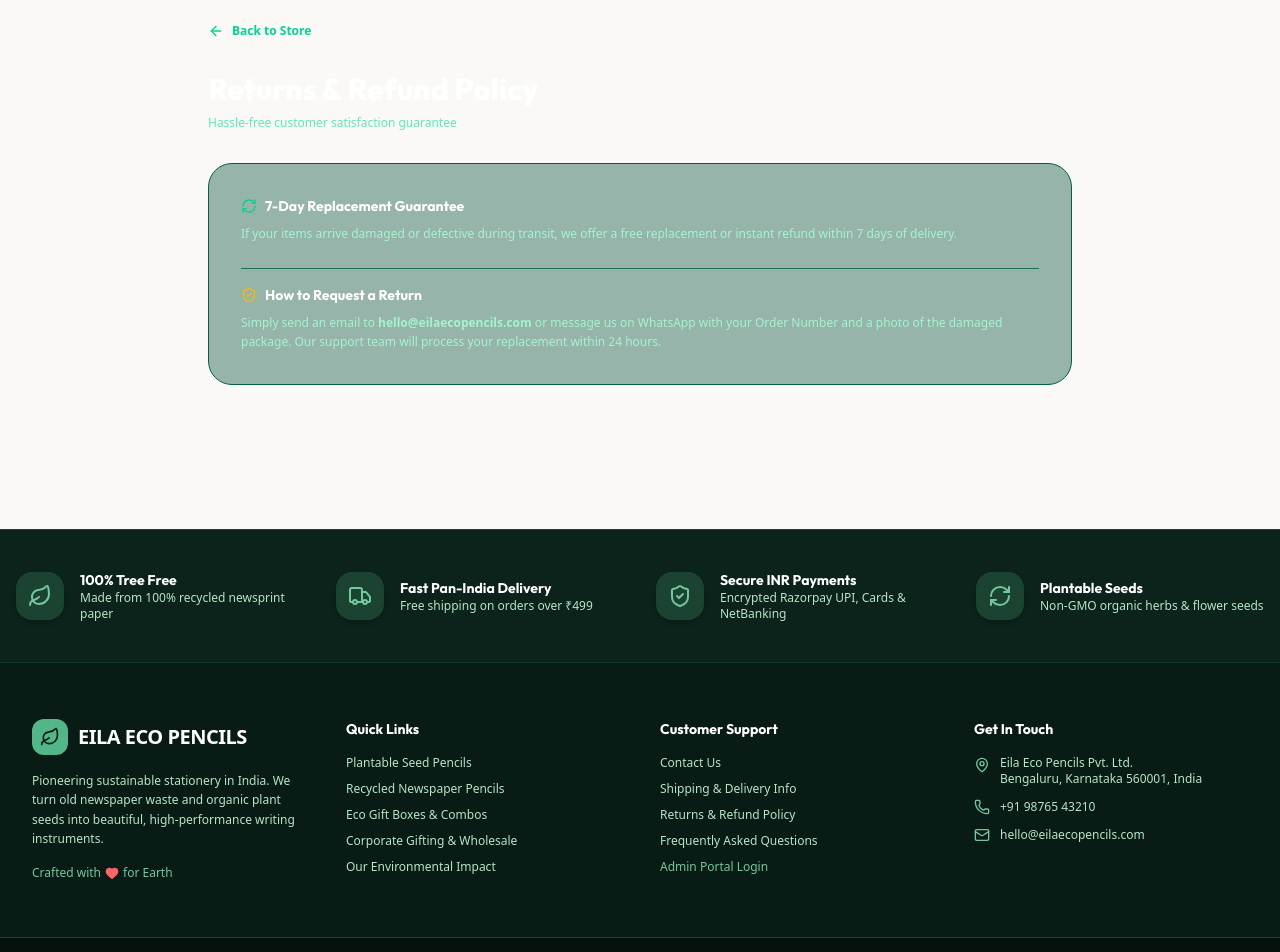
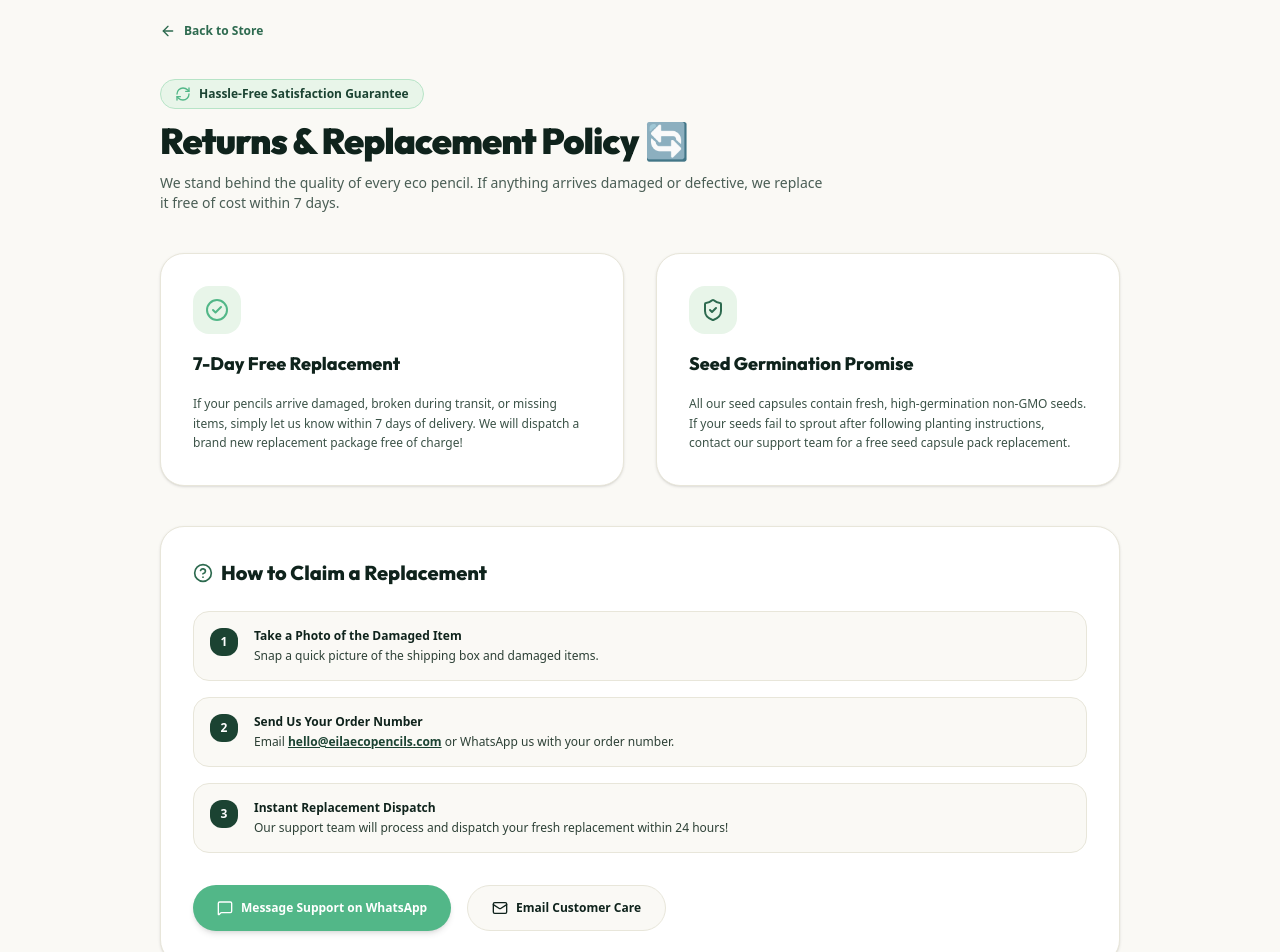
Before and after one commit to tejassutrave/eila_eco_pencils, a Next.js app: page /returns in a window 1280 px wide. Shown: the part 140-1092 px from the top of the page. Built offline with nearby package versions, Linux system fonts and the light colour scheme; no server answers.

Commit message:
Redesign Shipping, Returns, and FAQ pages with high-contrast typography and interactive accordions

```diff
--- a/app/faq/page.js
+++ b/app/faq/page.js
@@ -1,54 +1,115 @@
 'use client';
 
-import React from 'react';
+import React, { useState } from 'react';
 import Link from 'next/link';
-import { HelpCircle, ArrowLeft } from 'lucide-react';
+import { HelpCircle, ChevronDown, ArrowLeft, Sparkles, MessageSquare } from 'lucide-react';
 
-export default function FAQPage() {
-  const faqs = [
+const FAQ_ITEMS = [
   {
     q: 'How do plantable seed pencils work?',
-      a: 'Each pencil has a biodegradable seed capsule at the end containing non-GMO organic seeds. When the pencil becomes too short to write with, insert the seed end upside down into a pot of soil, water daily, and give it sunlight. The capsule dissolves and seeds germinate in 5-10 days!'
+    a: 'Each pencil has a biodegradable seed capsule at the end containing non-GMO organic seeds. Write and sharpen your pencil like normal. When it becomes too short to write with, insert the seed capsule end upside down into a pot of soil, water daily, and give it sunlight. The capsule dissolves within 48 hours and seeds germinate in 5-10 days!'
   },
   {
     q: 'Are these pencils made from wood?',
-      a: 'No! 100% of our pencils are tree-free. They are made from upcycled post-consumer newsprint paper rolled tightly around dark graphite lead.'
+    a: 'No! 100% of our pencils are tree-free. They are handcrafted from upcycled post-consumer newsprint paper rolled tightly around dark graphite lead. No trees are cut down to make Eila pencils.'
   },
   {
     q: 'Can these pencils be sharpened using normal sharpeners?',
-      a: 'Yes! They sharpen smoothly using any standard pencil sharpener. The paper layers create a rainbow peel effect when sharpened.'
+    a: 'Yes! They sharpen smoothly using any standard pencil sharpener. The recycled paper layers create a beautiful rainbow peel effect when sharpened.'
   },
   {
-      q: 'What seeds are available?',
-      a: 'We include Tomato, Chilli, Basil, Coriander, Marigold, and Sunflower seeds.'
+    q: 'What seed varieties are available in the pencil packs?',
+    a: 'Our seed packs contain 5 organic seed varieties: Tomato 🍅, Sweet Basil 🌿, Green Chilli 🌶️, French Marigold 🌼, and Golden Sunflower 🌻.'
   },
   {
-      q: 'What is the shipping cost?',
-      a: 'Shipping is FREE across India for orders above ₹499. For orders under ₹499, shipping is ₹49.'
+    q: 'What is the shipping cost across India?',
+    a: 'Shipping is FREE across India on all orders above ₹499. For orders below ₹499, a flat shipping fee of ₹49 applies.'
+  },
+  {
+    q: 'Do you offer custom branding for corporate bulk orders?',
+    a: 'Yes! We offer custom logo printing, eco-kraft gift boxes, and bulk discounts for schools, corporate events, and wedding return gifts. Visit our Corporate & Bulk page to request a quote.'
   }
 ];
 
+export default function FAQPage() {
+  const [openIndex, setOpenIndex] = useState(0);
+
+  const toggleAccordion = (index) => {
+    setOpenIndex(openIndex === index ? null : index);
+  };
+
   return (
-    <div className="max-w-4xl mx-auto px-4 py-12 space-y-8">
-      <Link href="/" className="inline-flex items-center gap-2 text-xs font-bold text-emerald-400 hover:text-emerald-300">
-        <ArrowLeft className="w-4 h-4" /> Back to Home
+    <div className="max-w-4xl mx-auto px-4 sm:px-6 lg:px-8 py-12 space-y-10">
+
+      {/* Back Link */}
+      <Link href="/" className="inline-flex items-center gap-2 text-xs font-bold text-[#2d6a4f] hover:text-[#1b4332] transition-colors">
+        <ArrowLeft className="w-4 h-4" /> Back to Store
       </Link>
 
-      <div className="space-y-2">
-        <h1 className="text-3xl font-extrabold text-white">Frequently Asked Questions</h1>
-        <p className="text-xs text-emerald-300">Everything you need to know about Eila Eco Pencils</p>
+      {/* Page Header */}
+      <div className="space-y-3 text-center sm:text-left">
+        <div className="inline-flex items-center gap-2 px-3.5 py-1.5 rounded-full bg-[#e8f5e9] border border-[#b7e4c7] text-[#1b4332] text-xs font-extrabold">
+          <HelpCircle className="w-4 h-4 text-[#52b788]" />
+          <span>Got Questions? We Have Answers!</span>
+        </div>
+        <h1 className="text-3xl sm:text-4xl font-black text-[#0f231c] tracking-tight">
+          Frequently Asked Questions ❓
+        </h1>
+        <p className="text-sm text-[#4a5e55]">
+          Everything you need to know about Eila Eco Pencils, planting instructions, and orders.
+        </p>
       </div>
 
+      {/* Interactive FAQ Accordion List */}
       <div className="space-y-4">
-        {faqs.map((faq, idx) => (
-          <div key={idx} className="bg-emerald-900/40 border border-emerald-800 rounded-2xl p-5 space-y-2">
-            <h3 className="font-bold text-sm text-white flex items-center gap-2">
-              <HelpCircle className="w-4 h-4 text-emerald-400 shrink-0" /> {faq.q}
-            </h3>
-            <p className="text-xs text-emerald-300 pl-6 leading-relaxed">{faq.a}</p>
+        {FAQ_ITEMS.map((item, idx) => {
+          const isOpen = openIndex === idx;
+          return (
+            <div
+              key={idx}
+              className={`bg-white border rounded-3xl overflow-hidden transition-all duration-300 shadow-sm ${
+                isOpen ? 'border-[#52b788] ring-4 ring-[#52b788]/10' : 'border-[#e8e6da] hover:border-[#b7e4c7]'
+              }`}
+            >
+              <button
+                onClick={() => toggleAccordion(idx)}
+                className="w-full p-6 text-left flex justify-between items-center gap-4 focus:outline-none"
+              >
+                <span className="font-extrabold text-base text-[#0f231c] flex items-center gap-3">
+                  <span className="w-8 h-8 rounded-xl bg-[#e8f5e9] text-[#1b4332] flex items-center justify-center text-xs font-black shrink-0">
+                    Q{idx + 1}
+                  </span>
+                  {item.q}
+                </span>
+                <ChevronDown className={`w-5 h-5 text-[#2d6a4f] shrink-0 transition-transform duration-300 ${isOpen ? 'rotate-180 text-[#1b4332]' : ''}`} />
+              </button>
+
+              {isOpen && (
+                <div className="px-6 pb-6 pt-0 text-xs sm:text-sm text-[#3b5247] leading-relaxed border-t border-[#f0efe6] mt-1 pt-4 pl-16">
+                  {item.a}
                 </div>
-        ))}
+              )}
             </div>
+          );
+        })}
+      </div>
+
+      {/* Still Have Questions Card */}
+      <div className="p-8 bg-[#1b4332] text-white rounded-3xl border border-[#2d6a4f] flex flex-col sm:flex-row items-center justify-between gap-6 shadow-xl">
+        <div className="space-y-2 text-center sm:text-left">
+          <h3 className="font-extrabold text-lg text-white">Still Have Questions?</h3>
+          <p className="text-xs text-[#d8f3dc]">Our eco team is here to help you via WhatsApp or Email 7 days a week!</p>
+        </div>
+        <a
+          href="https://wa.me/919876543210"
+          target="_blank"
+          rel="noopener noreferrer"
+          className="px-6 py-3.5 bg-[#52b788] hover:bg-[#40916c] text-white font-black text-xs rounded-full inline-flex items-center gap-2 shadow-lg shrink-0 transition-transform hover:scale-105"
+        >
+          <MessageSquare className="w-4 h-4" /> WhatsApp Us Now
+        </a>
+      </div>
+
     </div>
   );
 }
--- a/app/returns/page.js
+++ b/app/returns/page.js
@@ -2,35 +2,107 @@
 
 import React from 'react';
 import Link from 'next/link';
-import { RefreshCw, ArrowLeft, ShieldCheck } from 'lucide-react';
+import { RefreshCw, ShieldCheck, ArrowLeft, MessageSquare, Mail, CheckCircle2, HelpCircle } from 'lucide-react';
 
 export default function ReturnsPage() {
   return (
-    <div className="max-w-4xl mx-auto px-4 py-12 space-y-8">
-      <Link href="/shop" className="inline-flex items-center gap-2 text-xs font-bold text-emerald-400 hover:text-emerald-300">
+    <div className="max-w-5xl mx-auto px-4 sm:px-6 lg:px-8 py-12 space-y-10">
+
+      {/* Back Link */}
+      <Link href="/" className="inline-flex items-center gap-2 text-xs font-bold text-[#2d6a4f] hover:text-[#1b4332] transition-colors">
         <ArrowLeft className="w-4 h-4" /> Back to Store
       </Link>
 
-      <div className="space-y-2">
-        <h1 className="text-3xl font-extrabold text-white">Returns & Refund Policy</h1>
-        <p className="text-xs text-emerald-300">Hassle-free customer satisfaction guarantee</p>
+      {/* Page Header */}
+      <div className="space-y-3 text-center sm:text-left">
+        <div className="inline-flex items-center gap-2 px-3.5 py-1.5 rounded-full bg-[#e8f5e9] border border-[#b7e4c7] text-[#1b4332] text-xs font-extrabold">
+          <RefreshCw className="w-4 h-4 text-[#52b788]" />
+          <span>Hassle-Free Satisfaction Guarantee</span>
+        </div>
+        <h1 className="text-3xl sm:text-4xl font-black text-[#0f231c] tracking-tight">
+          Returns & Replacement Policy 🔄
+        </h1>
+        <p className="text-sm text-[#4a5e55] max-w-2xl">
+          We stand behind the quality of every eco pencil. If anything arrives damaged or defective, we replace it free of cost within 7 days.
+        </p>
       </div>
 
-      <div className="bg-emerald-900/40 border border-emerald-800 rounded-3xl p-6 sm:p-8 space-y-6 text-xs text-emerald-200 leading-relaxed">
-        <div className="space-y-2">
-          <h3 className="font-bold text-sm text-white flex items-center gap-2">
-            <RefreshCw className="w-4 h-4 text-emerald-400" /> 7-Day Replacement Guarantee
-          </h3>
-          <p>If your items arrive damaged or defective during transit, we offer a free replacement or instant refund within 7 days of delivery.</p>
+      {/* Guarantee Cards */}
+      <div className="grid grid-cols-1 md:grid-cols-2 gap-8">
+
+        <div className="bg-white border border-[#e8e6da] rounded-3xl p-8 space-y-4 shadow-sm">
+          <div className="w-12 h-12 rounded-2xl bg-[#e8f5e9] text-[#1b4332] flex items-center justify-center font-bold">
+            <CheckCircle2 className="w-6 h-6 text-[#52b788]" />
+          </div>
+          <h3 className="font-extrabold text-lg text-[#0f231c]">7-Day Free Replacement</h3>
+          <p className="text-xs text-[#3b5247] leading-relaxed">
+            If your pencils arrive damaged, broken during transit, or missing items, simply let us know within 7 days of delivery. We will dispatch a brand new replacement package free of charge!
+          </p>
         </div>
 
-        <div className="space-y-2 border-t border-emerald-800/80 pt-4">
-          <h3 className="font-bold text-sm text-white flex items-center gap-2">
-            <ShieldCheck className="w-4 h-4 text-amber-400" /> How to Request a Return
-          </h3>
-          <p>Simply send an email to <strong>hello@eilaecopencils.com</strong> or message us on WhatsApp with your Order Number and a photo of the damaged package. Our support team will process your replacement within 24 hours.</p>
+        <div className="bg-white border border-[#e8e6da] rounded-3xl p-8 space-y-4 shadow-sm">
+          <div className="w-12 h-12 rounded-2xl bg-[#e8f5e9] text-[#1b4332] flex items-center justify-center font-bold">
+            <ShieldCheck className="w-6 h-6 text-[#2d6a4f]" />
+          </div>
+          <h3 className="font-extrabold text-lg text-[#0f231c]">Seed Germination Promise</h3>
+          <p className="text-xs text-[#3b5247] leading-relaxed">
+            All our seed capsules contain fresh, high-germination non-GMO seeds. If your seeds fail to sprout after following planting instructions, contact our support team for a free seed capsule pack replacement.
+          </p>
         </div>
+
       </div>
+
+      {/* How to Request Return Card */}
+      <div className="bg-white border border-[#e8e6da] rounded-3xl p-8 space-y-6 shadow-sm">
+        <h3 className="font-extrabold text-xl text-[#0f231c] flex items-center gap-2">
+          <HelpCircle className="w-5 h-5 text-[#2d6a4f]" /> How to Claim a Replacement
+        </h3>
+
+        <div className="space-y-4 text-xs text-[#2d4036]">
+          <div className="flex gap-4 items-start bg-[#faf9f5] p-4 rounded-2xl border border-[#e8e6da]">
+            <span className="w-7 h-7 rounded-xl bg-[#1b4332] text-white flex items-center justify-center font-black shrink-0">1</span>
+            <div className="space-y-1">
+              <strong className="block text-[#0f231c]">Take a Photo of the Damaged Item</strong>
+              <span>Snap a quick picture of the shipping box and damaged items.</span>
+            </div>
+          </div>
+
+          <div className="flex gap-4 items-start bg-[#faf9f5] p-4 rounded-2xl border border-[#e8e6da]">
+            <span className="w-7 h-7 rounded-xl bg-[#1b4332] text-white flex items-center justify-center font-black shrink-0">2</span>
+            <div className="space-y-1">
+              <strong className="block text-[#0f231c]">Send Us Your Order Number</strong>
+              <span>Email <a href="mailto:hello@eilaecopencils.com" className="text-[#1b4332] font-bold underline">hello@eilaecopencils.com</a> or WhatsApp us with your order number.</span>
+            </div>
+          </div>
+
+          <div className="flex gap-4 items-start bg-[#faf9f5] p-4 rounded-2xl border border-[#e8e6da]">
+            <span className="w-7 h-7 rounded-xl bg-[#1b4332] text-white flex items-center justify-center font-black shrink-0">3</span>
+            <div className="space-y-1">
+              <strong className="block text-[#0f231c]">Instant Replacement Dispatch</strong>
+              <span>Our support team will process and dispatch your fresh replacement within 24 hours!</span>
+            </div>
+          </div>
+        </div>
+
+        <div className="pt-2 flex flex-col sm:flex-row gap-4">
+          <a
+            href="https://wa.me/919876543210"
+            target="_blank"
+            rel="noopener noreferrer"
+            className="px-6 py-3.5 bg-[#52b788] hover:bg-[#40916c] text-white font-extrabold text-xs rounded-full inline-flex items-center justify-center gap-2 shadow-md transition-transform hover:scale-105"
+          >
+            <MessageSquare className="w-4 h-4" /> Message Support on WhatsApp
+          </a>
+          <a
+            href="mailto:hello@eilaecopencils.com"
+            className="px-6 py-3.5 bg-[#faf9f5] hover:bg-[#f0efe6] text-[#0f231c] border border-[#e8e6da] font-extrabold text-xs rounded-full inline-flex items-center justify-center gap-2 transition-transform hover:scale-105"
+          >
+            <Mail className="w-4 h-4" /> Email Customer Care
+          </a>
+        </div>
+
+      </div>
+
     </div>
   );
 }
--- a/app/shipping/page.js
+++ b/app/shipping/page.js
@@ -2,46 +2,90 @@
 
 import React from 'react';
 import Link from 'next/link';
-import { Truck, Clock, ShieldCheck, MapPin, ArrowLeft } from 'lucide-react';
+import { Truck, Clock, ShieldCheck, ArrowLeft, PackageCheck, MapPin, Sparkles } from 'lucide-react';
 
 export default function ShippingPage() {
   return (
-    <div className="max-w-4xl mx-auto px-4 py-12 space-y-8">
-      <Link href="/shop" className="inline-flex items-center gap-2 text-xs font-bold text-emerald-400 hover:text-emerald-300">
+    <div className="max-w-5xl mx-auto px-4 sm:px-6 lg:px-8 py-12 space-y-10">
+
+      {/* Back Link */}
+      <Link href="/" className="inline-flex items-center gap-2 text-xs font-bold text-[#2d6a4f] hover:text-[#1b4332] transition-colors">
         <ArrowLeft className="w-4 h-4" /> Back to Store
       </Link>
 
-      <div className="space-y-2">
-        <h1 className="text-3xl font-extrabold text-white">Shipping & Delivery Information</h1>
-        <p className="text-xs text-emerald-300">Pan-India eco-friendly packaging and dispatch policy</p>
+      {/* Page Header */}
+      <div className="space-y-3 text-center sm:text-left">
+        <div className="inline-flex items-center gap-2 px-3.5 py-1.5 rounded-full bg-[#e8f5e9] border border-[#b7e4c7] text-[#1b4332] text-xs font-extrabold">
+          <Truck className="w-4 h-4 text-[#52b788]" />
+          <span>Pan-India Dispatch & Delivery Policy</span>
+        </div>
+        <h1 className="text-3xl sm:text-4xl font-black text-[#0f231c] tracking-tight">
+          Shipping & Delivery Information 🚚
+        </h1>
+        <p className="text-sm text-[#4a5e55] max-w-2xl">
+          Fast, eco-friendly, 100% plastic-free packaging dispatched across India.
+        </p>
       </div>
 
-      <div className="bg-emerald-900/40 border border-emerald-800 rounded-3xl p-6 sm:p-8 space-y-6 text-xs text-emerald-200 leading-relaxed">
-        <div className="space-y-2">
-          <h3 className="font-bold text-sm text-white flex items-center gap-2">
-            <Truck className="w-4 h-4 text-emerald-400" /> Free Shipping Threshold
-          </h3>
-          <p>We offer <strong>FREE Shipping across India</strong> on all retail orders above <strong>₹499</strong>. For orders below ₹499, a flat shipping fee of ₹49 applies.</p>
+      {/* Delivery Cards Grid */}
+      <div className="grid grid-cols-1 md:grid-cols-3 gap-6">
+
+        <div className="bg-white border border-[#e8e6da] rounded-3xl p-6 space-y-3 shadow-sm hover:shadow-md transition-shadow">
+          <div className="w-12 h-12 rounded-2xl bg-[#e8f5e9] text-[#1b4332] flex items-center justify-center font-bold">
+            <Sparkles className="w-6 h-6 text-amber-500" />
+          </div>
+          <h3 className="font-extrabold text-base text-[#0f231c]">Free Shipping</h3>
+          <p className="text-xs text-[#3b5247] leading-relaxed">
+            Free shipping across India on all retail orders above <strong>₹499</strong>. Flat ₹49 delivery fee applies on smaller orders.
+          </p>
         </div>
 
-        <div className="space-y-2 border-t border-emerald-800/80 pt-4">
-          <h3 className="font-bold text-sm text-white flex items-center gap-2">
-            <Clock className="w-4 h-4 text-amber-400" /> Dispatch & Delivery Timelines
-          </h3>
-          <ul className="list-disc pl-5 space-y-1 text-emerald-300">
-            <li><strong>Order Dispatch:</strong> Orders are dispatched from our Bengaluru warehouse within 24 to 48 hours of payment verification.</li>
-            <li><strong>Metro Cities:</strong> Delivered within 2–4 business days.</li>
-            <li><strong>Rest of India:</strong> Delivered within 4–7 business days.</li>
-          </ul>
+        <div className="bg-white border border-[#e8e6da] rounded-3xl p-6 space-y-3 shadow-sm hover:shadow-md transition-shadow">
+          <div className="w-12 h-12 rounded-2xl bg-[#e8f5e9] text-[#1b4332] flex items-center justify-center font-bold">
+            <Clock className="w-6 h-6 text-[#2d6a4f]" />
+          </div>
+          <h3 className="font-extrabold text-base text-[#0f231c]">Fast 24-48 hr Dispatch</h3>
+          <p className="text-xs text-[#3b5247] leading-relaxed">
+            Orders are processed and dispatched from our Bengaluru warehouse within 24 to 48 hours of payment verification.
+          </p>
         </div>
 
-        <div className="space-y-2 border-t border-emerald-800/80 pt-4">
-          <h3 className="font-bold text-sm text-white flex items-center gap-2">
-            <ShieldCheck className="w-4 h-4 text-teal-300" /> 100% Plastic-Free Packaging
-          </h3>
-          <p>All items are shipped using 100% plastic-free recycled paper bubble wraps and kraft tape to ensure your order arrives safely while remaining true to our zero-waste mission.</p>
+        <div className="bg-white border border-[#e8e6da] rounded-3xl p-6 space-y-3 shadow-sm hover:shadow-md transition-shadow">
+          <div className="w-12 h-12 rounded-2xl bg-[#e8f5e9] text-[#1b4332] flex items-center justify-center font-bold">
+            <PackageCheck className="w-6 h-6 text-[#52b788]" />
+          </div>
+          <h3 className="font-extrabold text-base text-[#0f231c]">100% Zero Plastic</h3>
+          <p className="text-xs text-[#3b5247] leading-relaxed">
+            Shipped using 100% plastic-free recycled paper bubble wraps and organic kraft paper tape to ensure zero waste.
+          </p>
+        </div>
+
+      </div>
+
+      {/* Detailed Delivery Timelines Table Card */}
+      <div className="bg-white border border-[#e8e6da] rounded-3xl p-6 sm:p-8 space-y-6 shadow-sm">
+        <h3 className="font-extrabold text-xl text-[#0f231c] flex items-center gap-2">
+          <MapPin className="w-5 h-5 text-[#2d6a4f]" /> Estimated Delivery Timelines
+        </h3>
+
+        <div className="grid grid-cols-1 sm:grid-cols-2 gap-4 text-xs">
+          <div className="p-4 bg-[#faf9f5] rounded-2xl border border-[#e8e6da] space-y-1">
+            <span className="font-extrabold text-[#0f231c] text-sm block">Metro Cities (Bengaluru, Mumbai, Delhi, Chennai, Hyderabad)</span>
+            <span className="text-[#2d6a4f] font-bold block">Delivered in 2 – 4 Business Days</span>
+          </div>
+
+          <div className="p-4 bg-[#faf9f5] rounded-2xl border border-[#e8e6da] space-y-1">
+            <span className="font-extrabold text-[#0f231c] text-sm block">Rest of India & Tier-2/3 Towns</span>
+            <span className="text-[#2d6a4f] font-bold block">Delivered in 4 – 7 Business Days</span>
+          </div>
+        </div>
+
+        <div className="p-4 bg-[#e8f5e9] rounded-2xl border border-[#b7e4c7] text-xs text-[#1b4332] flex items-center gap-3">
+          <ShieldCheck className="w-5 h-5 text-[#2d6a4f] shrink-0" />
+          <span>Real-time courier tracking links are sent via SMS and WhatsApp as soon as your parcel is dispatched!</span>
         </div>
       </div>
+
     </div>
   );
 }
```
Lines whose indentation alone changed are shown as unchanged.
